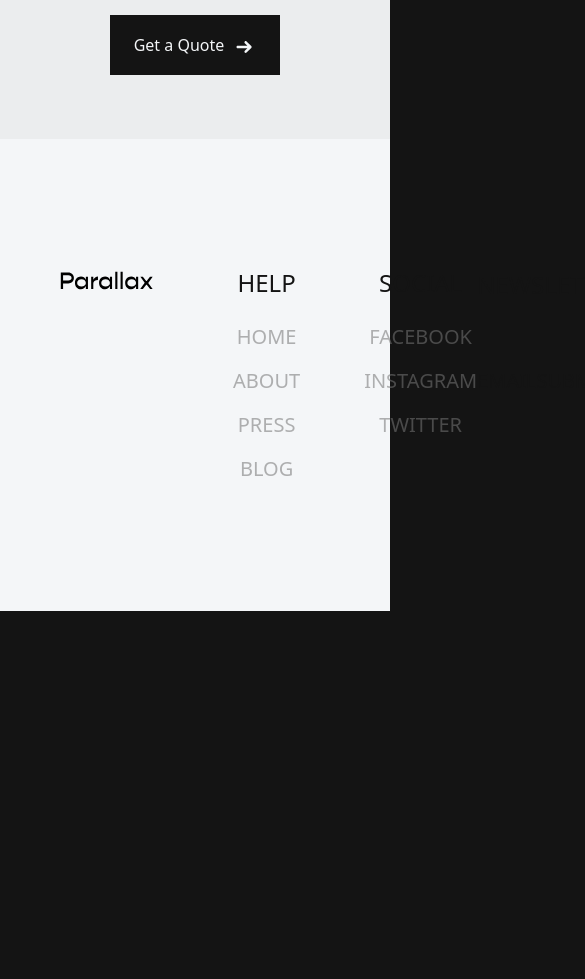
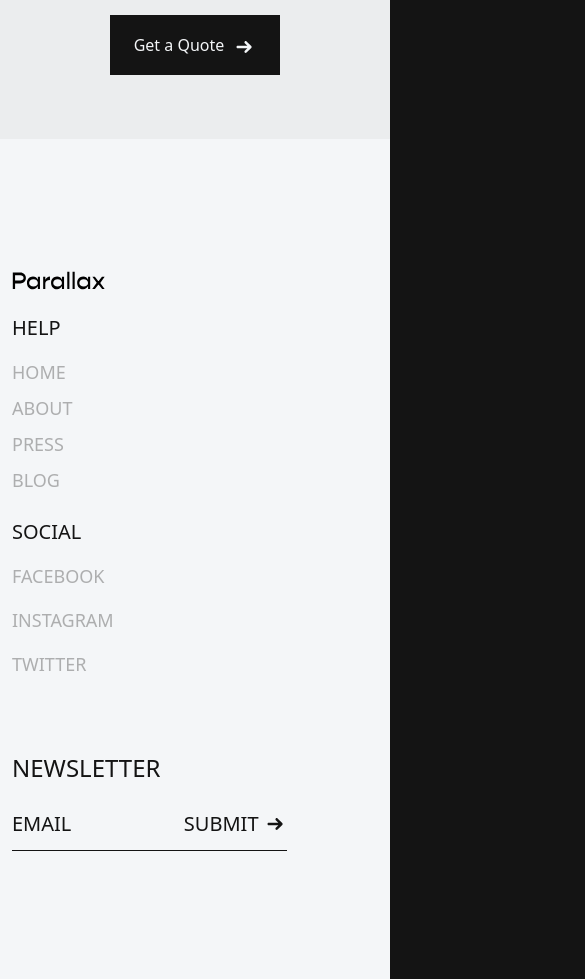
Before and after one commit to Mahred1/parallax, a Next.js app: page / in a window 390 px wide. Shown: the part 2280-3259 px from the top of the page, 585 px wide, since content can reach past the window. Before the commit the page ends 2891 px from the top, so only its background shows below. Built offline with nearby package versions, Linux system fonts and the light colour scheme.

Commit message:
finished making the footer responsive

```diff
--- a/app/page.tsx
+++ b/app/page.tsx
@@ -134,10 +134,10 @@ export default function Page() {
         </section>
       </main>
       {/* Footer ASection */}
-      <footer className="bg-off-white py-32 px-11 flex justify-between items-start">
-        <div className="flex items-start gap-16">
+      <footer className="bg-off-white py-32 px-3 sm:px-8 md:px-11 flex flex-col md:flex-row justify-between items-start flex-wrap gap-8">
+        <div className="flex flex-col md:flex-row flex-wrap items-start gap-6 md:gap-8 lg:gap-16">
           {" "}
-          <div className="place-content-center grid px-4 mt-1 lg:px-6 max-w-fit min-h-full">
+          <div className="place-content-center grid  mt-1 max-w-fit min-h-full">
             <svg
               xmlns="http://www.w3.org/2000/svg"
               width="93"
@@ -158,25 +158,25 @@ export default function Page() {
               </defs>
             </svg>
           </div>
-          <div className="flex-center-col gap-6">
-            <h5 className="text-2xl font-medium">HELP</h5>
-            <ul className="flex-center-col gap-4">
-              <li className="text-[#7575758f] text-xl">HOME</li>
-              <li className="text-[#7575758f] text-xl">ABOUT</li>
-              <li className="text-[#7575758f] text-xl">PRESS</li>
-              <li className="text-[#7575758f] text-xl">BLOG</li>
+          <div className="flex-col items-start flex gap-4 md:gap-6">
+            <h5 className=" text-xl md:text-2xl font-medium">HELP</h5>
+            <ul className="flex-col flex items-start  gap-2 sm:gap-3 md:gap-4">
+              <li className="text-[#7575758f] text-lg md:text-xl">HOME</li>
+              <li className="text-[#7575758f] text-lg md:text-xl">ABOUT</li>
+              <li className="text-[#7575758f] text-lg md:text-xl">PRESS</li>
+              <li className="text-[#7575758f] text-lg md:text-xl">BLOG</li>
             </ul>
           </div>
-          <div className="flex-center-col gap-6">
-            <h5 className="text-2xl font-medium">SOCIAL</h5>
-            <ul className="flex-center-col gap-4">
-              <li className="text-[#7575758f] text-xl">FACEBOOK</li>
-              <li className="text-[#7575758f] text-xl">INSTAGRAM</li>
-              <li className="text-[#7575758f] text-xl">TWITTER</li>
+          <div className="flex-col flex items-start gap-4 md:gap-6">
+            <h5 className="md:text-2xl text-xl font-medium">SOCIAL</h5>
+            <ul className="flex-col items-start flex gap-4">
+              <li className="text-[#7575758f] text-lg md:text-xl">FACEBOOK</li>
+              <li className="text-[#7575758f] text-lg md:text-xl">INSTAGRAM</li>
+              <li className="text-[#7575758f] text-lg md:text-xl">TWITTER</li>
             </ul>
           </div>
         </div>
-        <div className="flex-center-col items-start gap-16 w-[35%]">
+        <div className="flex-center-col items-start mt-10 md:mt-0 gap-6 md:gap-16 w-[75%] md:w-[35%]">
           <h4>NEWSLETTER</h4>
           <div className="flex justify-between border-b-1 w-full pb-3">
             <h4 className="text-xl">EMAIL</h4>
```
